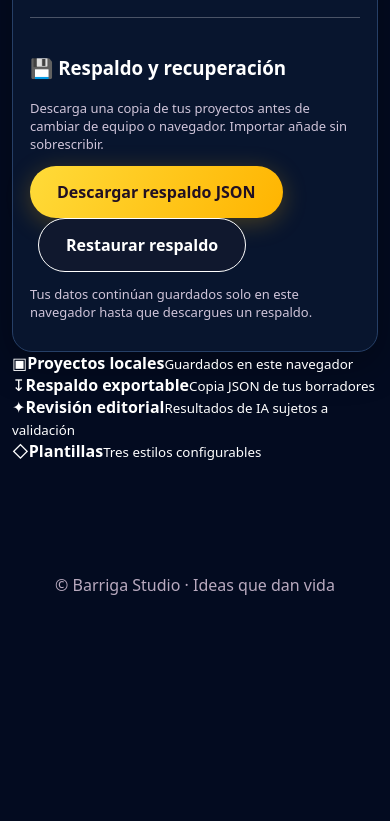
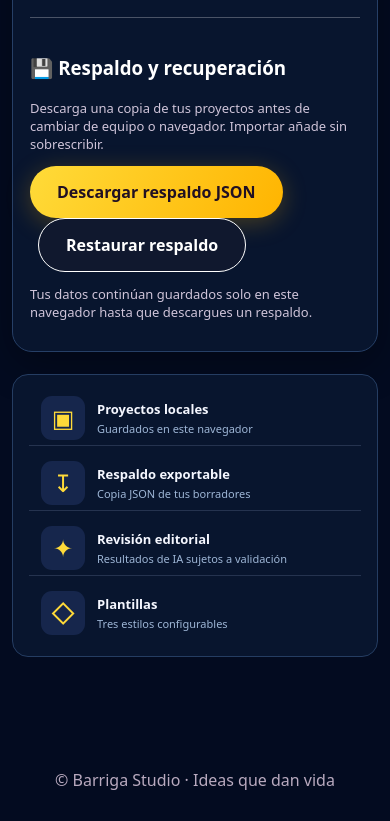
Before and after one commit to Elkinbarrigamora-arte/barriga-studio, a plain HTML site: page index.html in a window 390 px wide. Shown: the part 3524-4345 px from the top of the page. Before the commit the page ends 4150 px from the top, so only its background shows below. Drawn offline with Linux system fonts and the light colour scheme.

Commit message:
Diseñar franja inferior responsive con beneficios reales

```diff
--- a/assets/studio-interfaz.css
+++ b/assets/studio-interfaz.css
@@ -155,6 +155,20 @@ main{width:min(100%,1590px);max-width:none;margin:0 auto;padding:20px clamp(14px
 .studio-project-grid .studio-project-thumb{width:100%;flex-basis:100%;height:105px}
 .studio-project-empty{min-height:20px;font-size:12px;color:#9bb0cd}
 .studio-ui-status{font-size:12px;color:#aec6e8;min-height:18px}
+.studio-benefits{display:grid;grid-template-columns:repeat(4,minmax(0,1fr));gap:10px;
+ margin-top:22px;border:1px solid #253d62;border-radius:16px;background:#08152e;padding:16px}
+.studio-benefit{display:flex;align-items:center;gap:12px;border-right:1px solid #25334f;padding:5px 12px}
+.studio-benefit:last-child{border-right:0}
+.studio-benefit-icon{display:grid;place-items:center;border-radius:11px;background:#16264c;
+ color:#ffda39;font-size:24px;min-width:44px;min-height:44px}
+.studio-benefit-copy{display:flex;flex-direction:column;gap:3px}
+.studio-benefit-copy strong{font-size:13px;color:#f5f7ff}
+.studio-benefit-copy small{font-size:11px;color:#9eb6d6}
+@media(max-width:760px){.studio-benefits{grid-template-columns:repeat(2,minmax(0,1fr))}
+ .studio-benefit:nth-child(2){border-right:0}}
+@media(max-width:450px){.studio-benefits{grid-template-columns:1fr}
+ .studio-benefit{border-right:0;border-bottom:1px solid #25334f}
+ .studio-benefit:last-child{border-bottom:0}}
 @media(max-width:1320px){
  .studio-workspace{grid-template-columns:minmax(0,27fr) minmax(0,38fr) minmax(0,17fr) minmax(0,18fr)!important}
  .studio-workspace .studio-template-card{grid-template-columns:34% 1fr}
```
